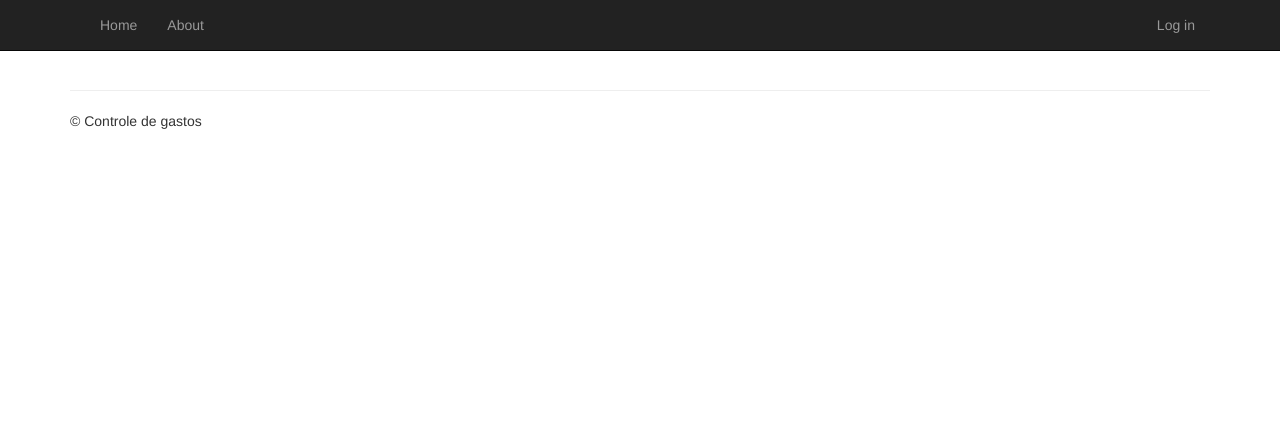
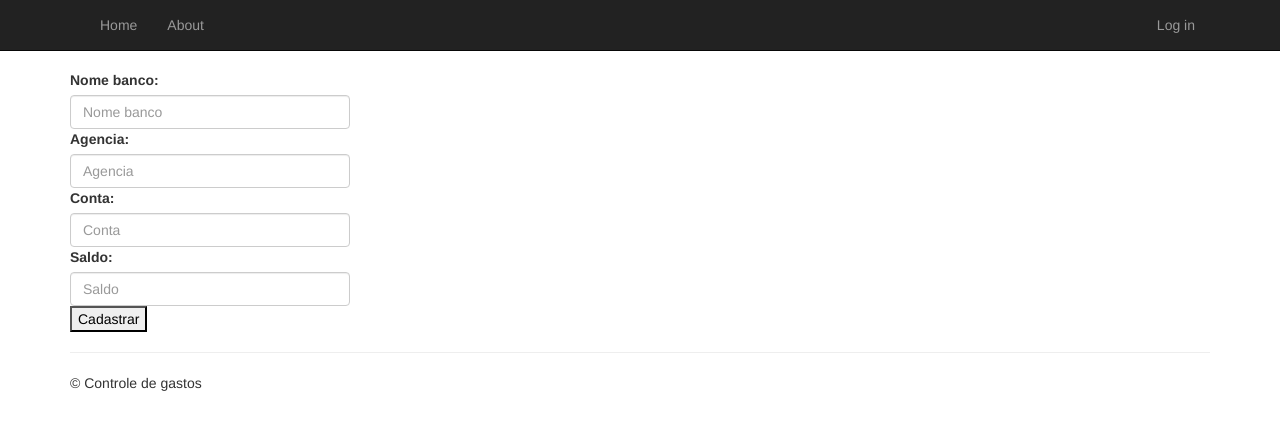
Before and after one commit to alexduzi/DnatecGastos, a Django app: template Dnatec_ControleGastos/app/templates/app/novaconta.html in a window 1280 px wide. Shown: the top 430 px of the page. Run offline with Django 3.2, Linux system fonts and the light colour scheme; tables that the repository leaves empty hold one stand-in row (values such as "Sample post"); the template is opened without the code that fills it: values that come from a table or form of the project are taken from there, most other values are stand-ins (such as "Sample title", 1, 10 or a date in 2020); parts of the project's set-up code (start-up, migrations or seed data) failed here and were passed over; some libraries are stand-ins or nearby versions.

Commit message:
formulário de nova conta adicionado

```diff
--- a/Dnatec_ControleGastos/Dnatec_ControleGastos/urls.py
+++ b/Dnatec_ControleGastos/Dnatec_ControleGastos/urls.py
@@ -4,7 +4,7 @@ Definition of urls for Dnatec_ControleGastos.
 
 from datetime import datetime
 from django.conf.urls import patterns, url
-from app.forms import BootstrapAuthenticationForm
+from app.forms import *
 
 # Uncomment the next lines to enable the admin:
 from django.conf.urls import include
@@ -16,7 +16,18 @@ urlpatterns = patterns('',
     url(r'^$', 'app.views.home', name='home'),
     url(r'^about', 'app.views.about', name='about'),
     url(r'^contas', 'app.views.contas', name='contas'),
-    url(r'^novaconta', 'app.views.novaconta', name='novaconta'),
+    url(r'^novacontainsert', 'app.views.novacontainsert', name='novacontainsert'),
+    url(r'^novaconta$',
+        'app.views.novacontarender',
+        {
+            'template_name': 'app/novaconta.html',
+            'nova_conta_form': BootstrapNovaContaForm,
+            'extra_context':
+            {
+                'title':'Cadastro de nova conta',
+            }
+        },
+        name='novacontarender'),
     url(r'^login/$',
         'django.contrib.auth.views.login',
         {
--- a/Dnatec_ControleGastos/app/forms.py
+++ b/Dnatec_ControleGastos/app/forms.py
@@ -1,6 +1,6 @@
 
 from django import forms
-from django.contrib.auth.forms import AuthenticationForm
+from django.contrib.auth.forms import *
 from django.utils.translation import ugettext_lazy as _
 
 class BootstrapAuthenticationForm(AuthenticationForm):
@@ -13,3 +13,30 @@ class BootstrapAuthenticationForm(AuthenticationForm):
                                widget=forms.PasswordInput({
                                    'class': 'form-control',
                                    'placeholder':'Password'}))
+
+
+#nome_banco = models.CharField(max_length=30)
+#    agencia = models.CharField(max_length=30)
+#    conta = models.CharField(max_length=30)
+#    saldo_conta_corrente = models.FloatField()
+#    gastos = models.ManyToManyField(Gasto, None)
+
+class BootstrapNovaContaForm(forms.Form):
+
+    nome_banco = forms.CharField(label=_("Nome banco"),
+                                max_length=254,
+                               widget=forms.TextInput({
+                                   'class': 'form-control',
+                                   'placeholder': 'Nome banco'}))
+    agencia = forms.CharField(label=_("Agencia"),
+                               widget=forms.TextInput({
+                                   'class': 'form-control',
+                                   'placeholder':'Agencia'}))
+    conta = forms.CharField(label=_("Conta"),
+                                widget=forms.TextInput({
+                                    'class': 'form-control',
+                                    'placeholder':'Conta'}))
+    saldo_conta_corrente = forms.CharField(label=_("Saldo"),
+                                widget=forms.NumberInput({
+                                    'class': 'form-control',
+                                    'placeholder':'Saldo'}))
--- /dev/null
+++ b/Dnatec_ControleGastos/app/templates/app/contaspartial.html
@@ -0,0 +1,5 @@
+{% block content %}
+
+
+
+{% endblock %}
--- a/Dnatec_ControleGastos/app/templates/app/index.html
+++ b/Dnatec_ControleGastos/app/templates/app/index.html
@@ -4,9 +4,11 @@
 
 {% if user.is_authenticated %}
 <div class="list-group">
-  <a href="{% url 'novaconta' %}" class="list-group-item">Cadastrar conta.</a>
-  <a href="{% url 'contas' %}" class="list-group-item">Visualizar contas.</a>
+  <a href="{% url 'novacontarender' %}" class="list-group-item">Cadastrar conta.</a>
 </div>
+<br />
+<p>Contas Cadastradas</p>
+{% contas %}
 
 {% endif %}
 
--- a/Dnatec_ControleGastos/app/templates/app/novaconta.html
+++ b/Dnatec_ControleGastos/app/templates/app/novaconta.html
@@ -2,5 +2,10 @@
 
 {% block content %}
 
+<form action="/novacontainsert/" method="post">
+    {% csrf_token %}
+    {{ form }}
+    <input type="submit" value="Cadastrar" />
+</form>
 
 {% endblock %}
```
Also changed, not shown: Dnatec_ControleGastos/app/templates/app/about.html (+2 -5 lines), Dnatec_ControleGastos/app/templates/app/contas.html (deleted, +0 -7 lines), Dnatec_ControleGastos/app/views.py (+8 -5 lines), Dnatec_ControleGastos/db.sqlite3, 11 other files.
